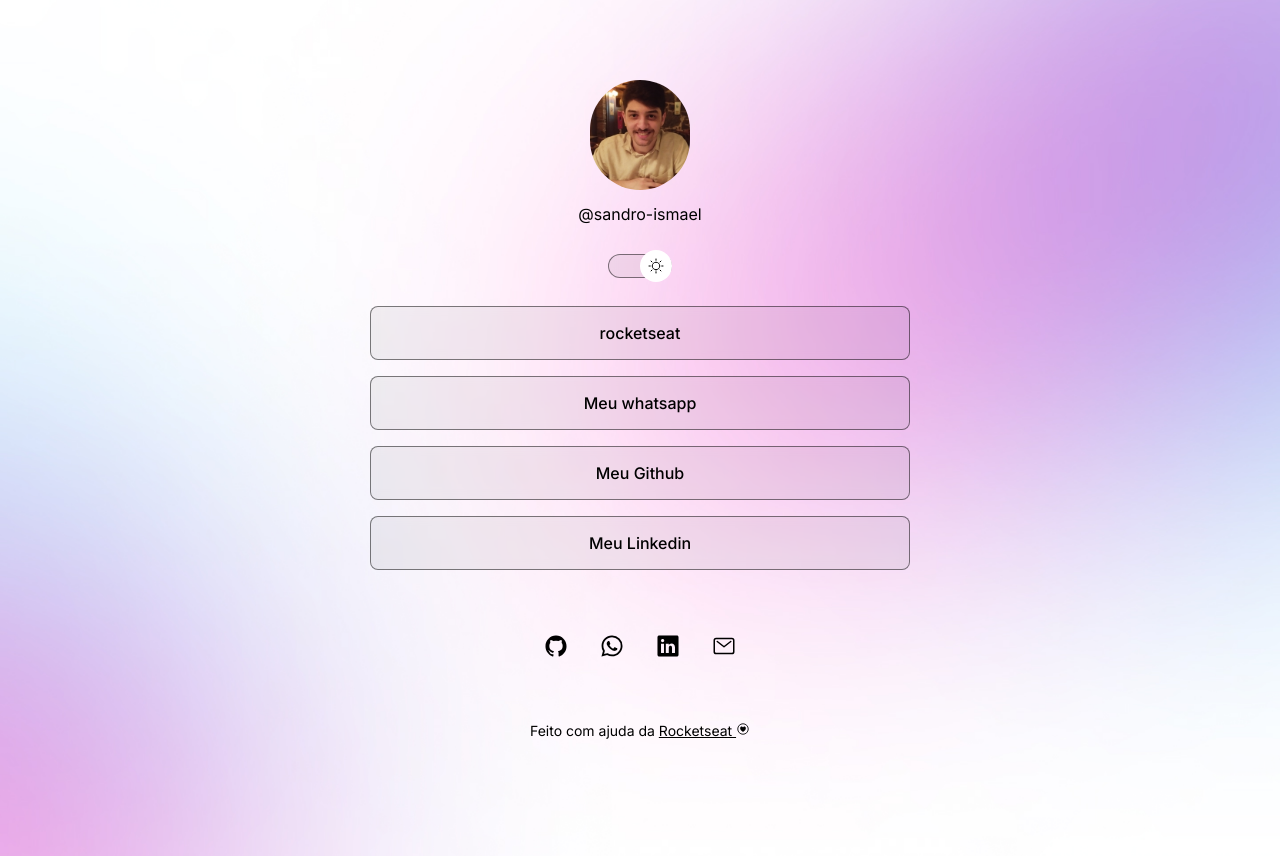
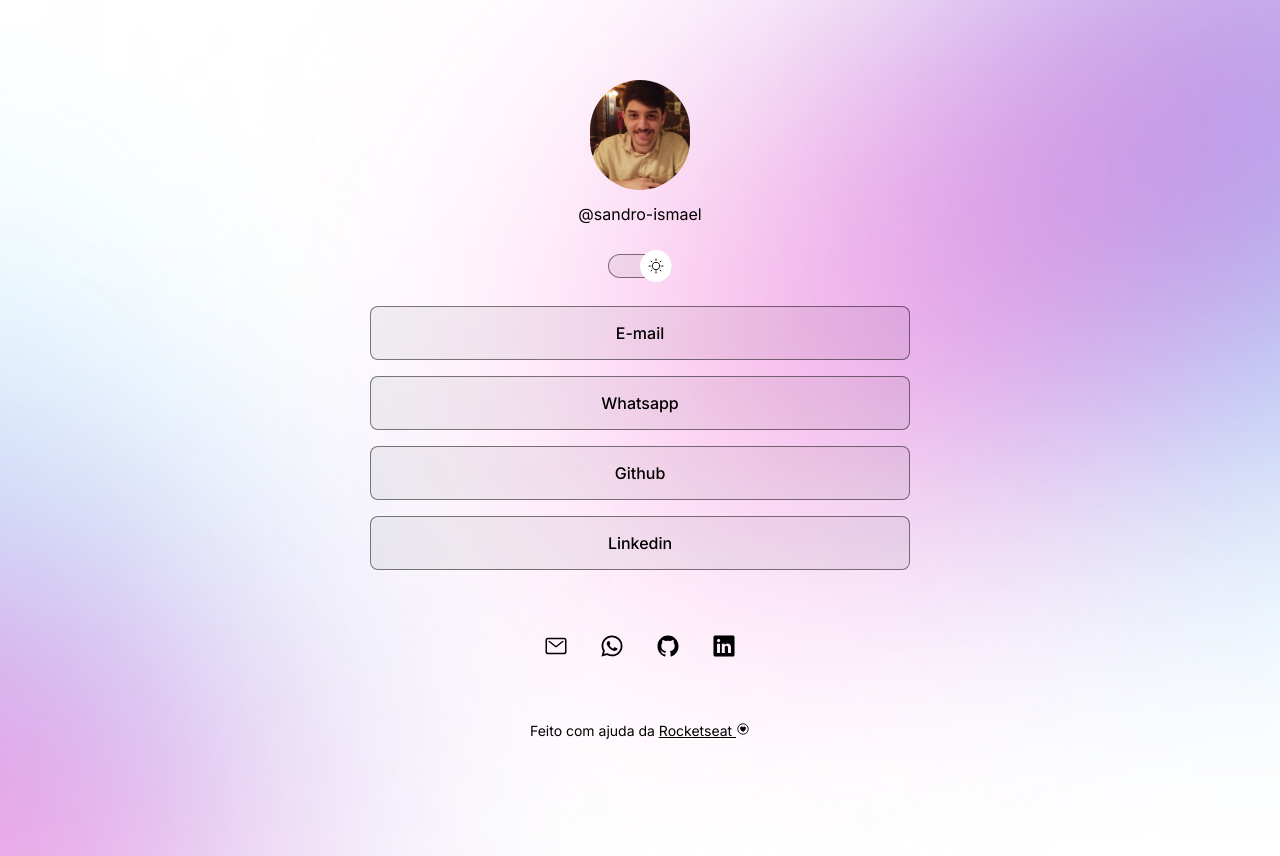
Before and after one commit to sandro-ismael/Apresenta-o-Pessoal, a plain HTML site: page index.html in a window 1280 px wide. Drawn offline with nearby package versions, Linux system fonts and the light colour scheme.

Commit message:
adjust links

```diff
--- a/index.html
+++ b/index.html
@@ -29,40 +29,39 @@
 
             <ul>
                 <li>
-                    <a href="https://rocketseat.com.br/explorer" target="_blank">rocketseat</a>
+                    <a href="mailto:sandroismael100@gmail.com" target="_blank">E-mail</a>
                 </li>
 
                 <li>
-                    <a href="https://web.whatsapp.com/" target="_blank">Meu whatsapp</a>
+                    <a href="https://api.whatsapp.com/send/?phone=554788555168&text&type=phone_number&app_absent=0" target="_blank">Whatsapp</a>
                 </li>
 
                 <li>
-                    <a href="https://github.com/sandro-ismael" target="_blank">Meu Github</a>
+                    <a href="https://github.com/sandro-ismael" target="_blank">Github</a>
                 </li>
 
                 <li>
-                    <a href="https://www.linkedin.com/in/alessandro-ismael-da-silva-8b342525a/" target="_blank">Meu Linkedin</a>
+                    <a href="https://www.linkedin.com/in/alessandro-ismael-da-silva-8b342525a/" target="_blank">Linkedin</a>
                 </li>
 
             </ul>
 
             <div id="social-links">
+                <a href="mailto:sandroismael100@gmail.com" target="_blank" title="E-mail">
+                    <ion-icon name="mail-outline"></ion-icon>
+                </a>
 
-                <a href="https://github.com/sandro-ismael" target="_blank">
+                <a href="https://web.whatsapp.com/" target="_blank" title="Whatsapp">
+                    <ion-icon name="logo-whatsapp"></ion-icon>
+                </a>
+
+                <a href="https://github.com/sandro-ismael" target="_blank" title="Github">
                     <ion-icon name="logo-github"></ion-icon>
                 </a>
 
-                <a href="https://web.whatsapp.com/" target="_blank">
-                    <ion-icon name="logo-whatsapp"></ion-icon>
-                </a>
-
-                <a href="https://www.linkedin.com/in/alessandro-ismael-da-silva-8b342525a/" target="_blank">
+                <a href="https://www.linkedin.com/in/alessandro-ismael-da-silva-8b342525a/" target="_blank" title="Linkedin">
                     <ion-icon name="logo-linkedin"></ion-icon>
                 </a>
-                <a href="https://mail.google.com/mail/u/0/#inbox" target="_blank">
-                    <ion-icon name="mail-outline"></ion-icon>
-                </a>
-
             </div>
 
             <footer>
```
